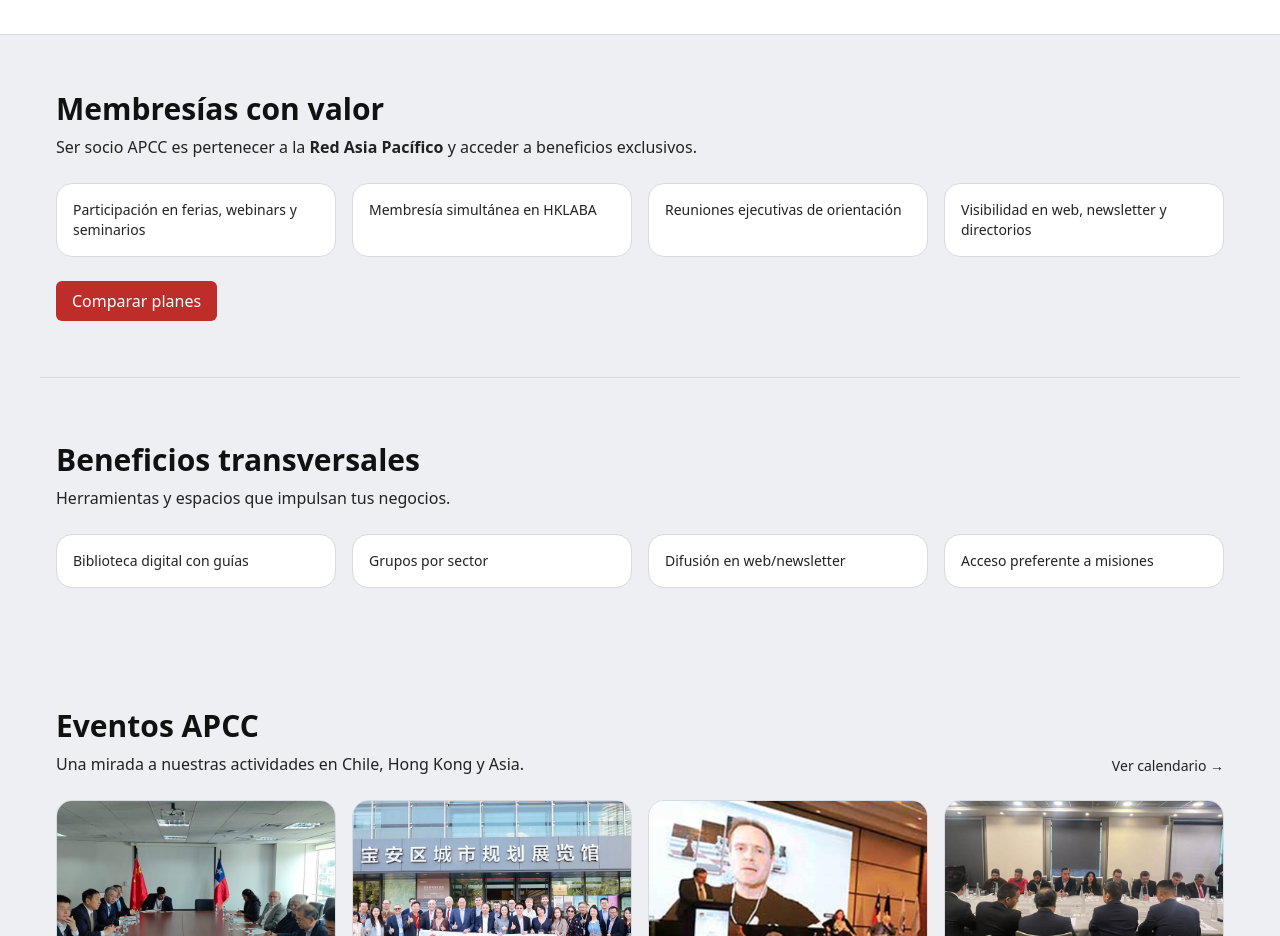
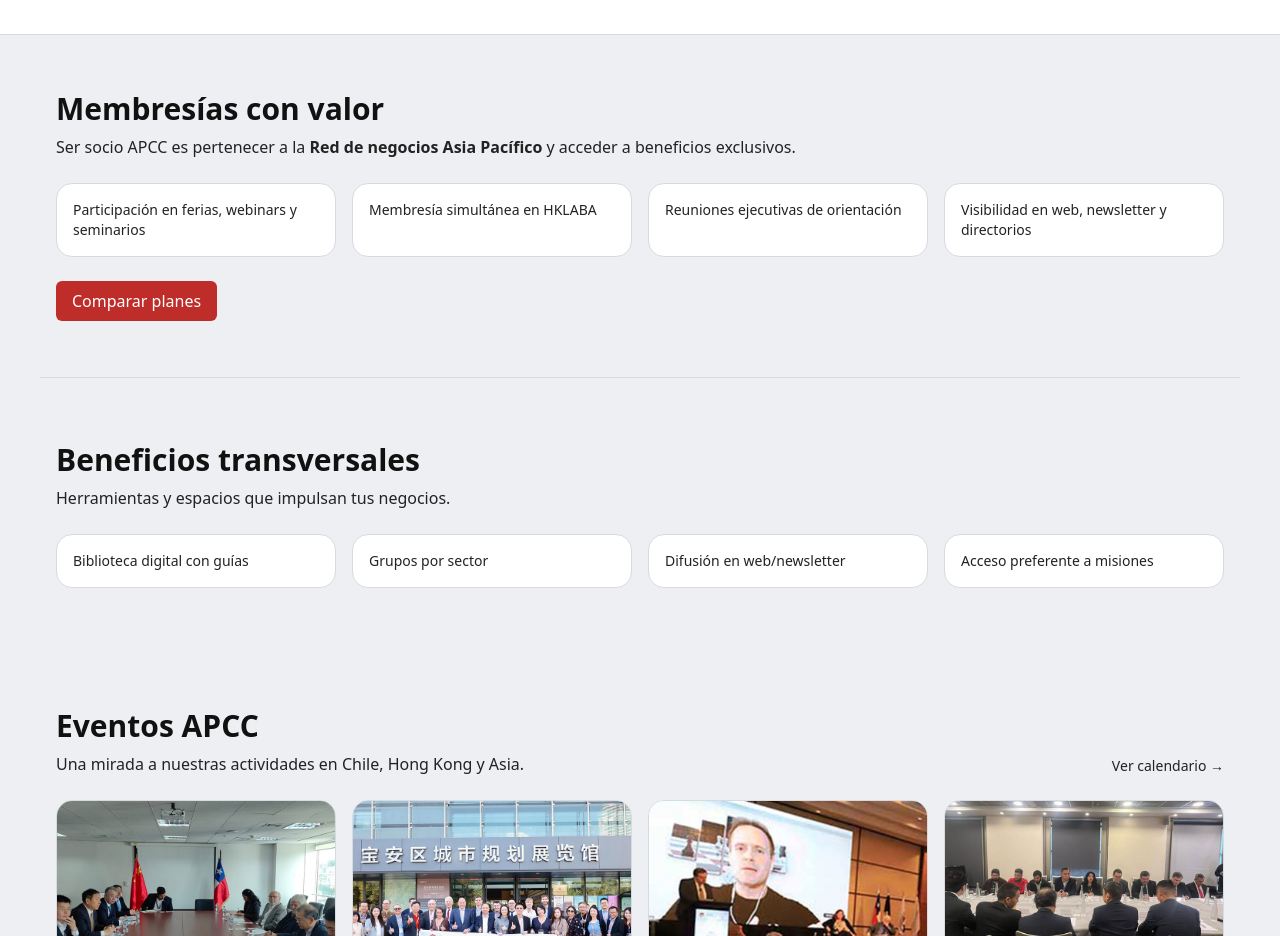
Before and after one commit to TronxGroup/APCC-Chamber, a Next.js app: page / in a window 1280 px wide. Shown: the part 1380-2316 px from the top of the page. Built offline with nearby package versions, Linux system fonts and the light colour scheme.

Commit message:
Update page.tsx

```diff
--- a/app/page.tsx
+++ b/app/page.tsx
@@ -265,7 +265,7 @@
             Membresías con valor
           </h2>
           <p className="mt-2 text-[var(--apcc-text-2)]">
-            Ser socio APCC es pertenecer a la <strong>Red Asia Pacífico</strong>{' '}
+            Ser socio APCC es pertenecer a la <strong>Red de negocios Asia Pacífico</strong>{' '}
             y acceder a beneficios exclusivos.
           </p>
         </div>
```
